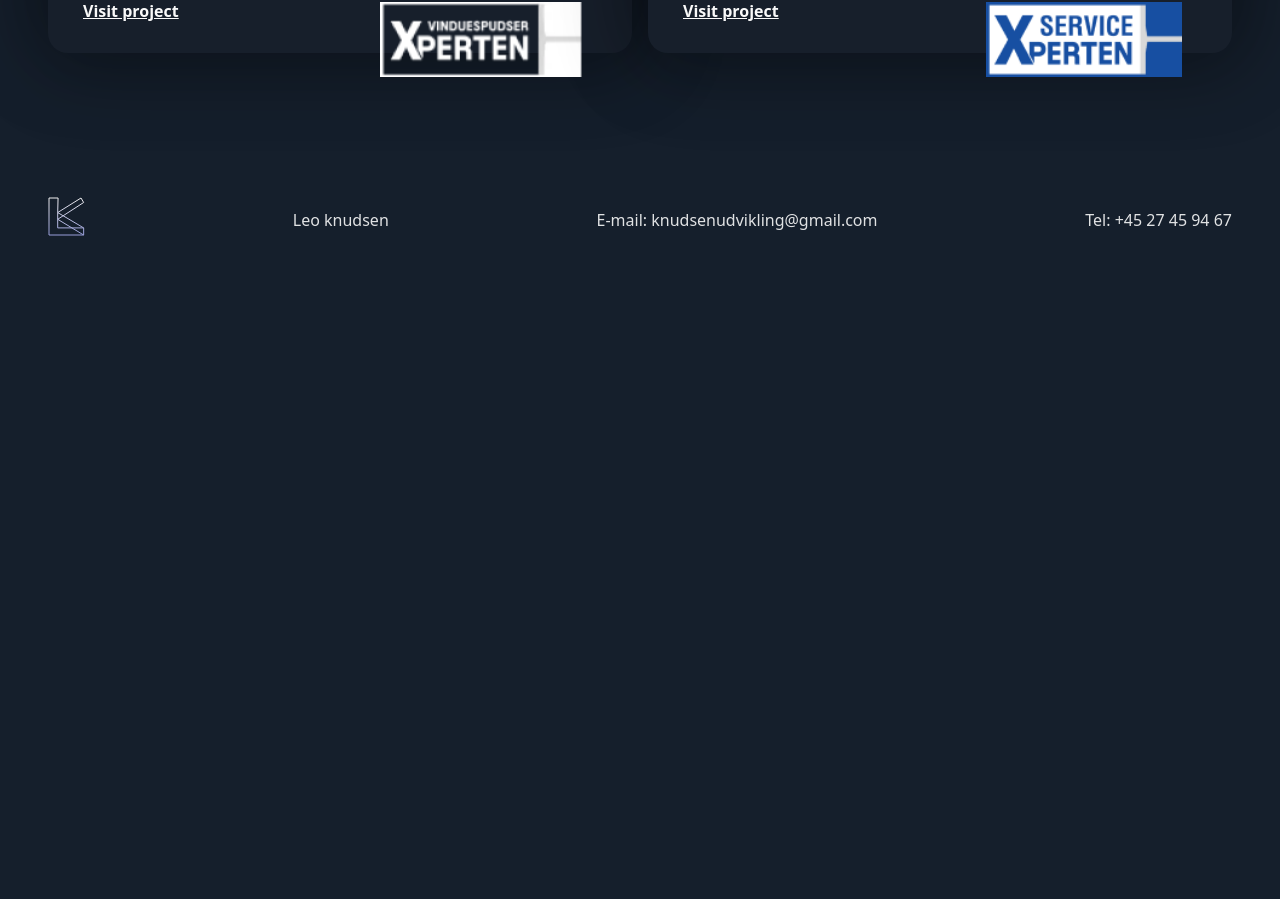
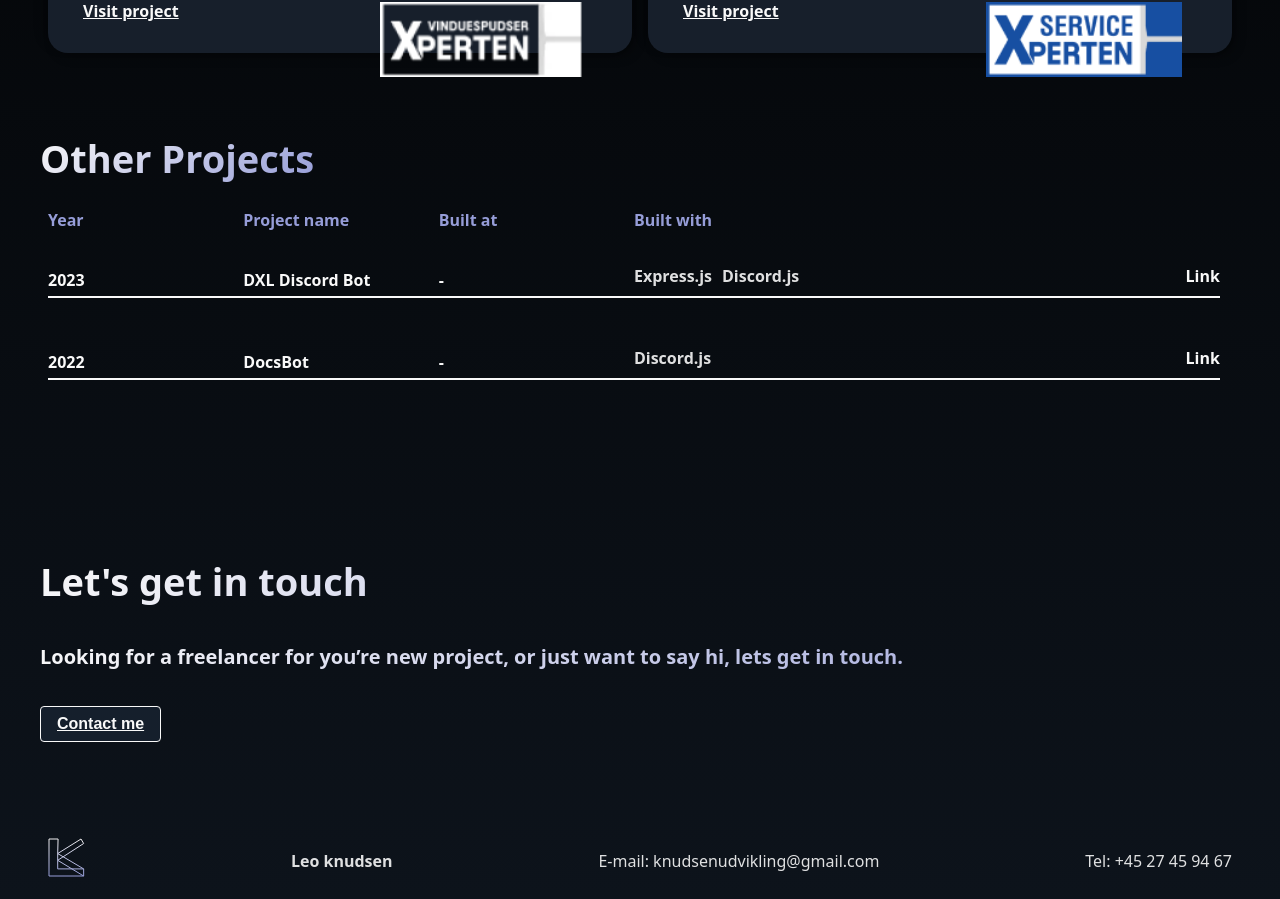
Before and after one commit to lk22/vue-portfolio, a Vue app: page /projects in a window 1280 px wide. Shown: the part 1011-1910 px from the top of the page. Before the commit the page ends 1269 px from the top, so only its background shows below. Built offline with nearby package versions, Linux system fonts and the light colour scheme.

Commit message:
finishing projects page

```diff
--- a/index.html
+++ b/index.html
@@ -2,9 +2,9 @@
 <html lang="en">
   <head>
     <meta charset="UTF-8" />
-    <link rel="icon" type="image/svg+xml" href="/vite.svg" />
+    <link rel="icon" type="image/svg+xml" href="/logo.svg" />
     <meta name="viewport" content="width=device-width, initial-scale=1.0" />
-    <title>Vite + Vue + TS</title>
+    <title>Leo Knudsen</title>
   </head>
   <body>
     <div id="app"></div>
--- a/src/components/About/OtherWorkplace.vue
+++ b/src/components/About/OtherWorkplace.vue
@@ -42,4 +42,8 @@
   .workplace-date {
     text-align: right;
   }
+
+  p {
+    font-weight: bold;
+  }
 </style>
--- a/src/components/About/Tools.vue
+++ b/src/components/About/Tools.vue
@@ -33,7 +33,7 @@ import { reactive } from 'vue'
       <nav>
         <ul>
           <li v-for="tool in toolList.toolList">
-            <span>{{ tool }}</span>
+            <span class="tool-item-text">{{ tool }}</span>
           </li>
         </ul>
       </nav>
@@ -97,4 +97,8 @@ import { reactive } from 'vue'
     top: 5px;
     border-radius: 100px;
   }
+
+  .tool-item-text {
+    font-weight: bold;
+  }
 </style>
--- a/src/components/Base/Footer.vue
+++ b/src/components/Base/Footer.vue
@@ -31,6 +31,10 @@
     width: 100%;
   }
 
+  span:nth-child(2) {
+    font-weight: bold;
+  }
+
   .row {
     align-items: center;
   }
--- a/src/components/Base/Header/Navigation.vue
+++ b/src/components/Base/Header/Navigation.vue
@@ -9,21 +9,13 @@
 
   const links = reactive<Link[]>([
     {
-      name: 'Home',
-      path: '/'
-    },
-    {
       name: 'About',
       path: '/about'
     },
     {
       name: 'Projects',
       path: '/projects'
-    },
-    {
-      name: 'Contact',
-      path: '/contact'
-    },
+    }
   ]);
 </script>
 
--- a/src/components/Projects/FeaturedProject.vue
+++ b/src/components/Projects/FeaturedProject.vue
@@ -63,8 +63,8 @@
     -webkit-border-radius: 20px;
     border-radius: 20px;
     background: #171f2b;
-    -webkit-box-shadow: 5px 5px 80px #000, -5px -5px 80px #000000;
-    box-shadow: 5px 5px 80px 10px rgba(0,0,0,0.25), -5px -5px 80px 10px rgba(0,0,0,0.25);
+    -webkit-box-shadow: 5px 5px 10px 0px #000, -5px -5px 10px 0px #000000;
+    box-shadow: 5px 5px 10px 0px rgba(0,0,0,0.25), -5px -5px 10px 0px rgba(0,0,0,0.25);
     padding: 2rem;
     min-height: 380px;
     transition: cubic-bezier(0.175, 0.885, 0.32, 1.275) 0.3s;
--- /dev/null
+++ b/src/components/Projects/OtherProject.vue
@@ -0,0 +1,77 @@
+<script setup lang="ts">
+  const project = defineProps<{
+    year: string;
+    name: string;
+    location: string;
+    technologies: string[];
+    link: string;
+  }>()
+</script>
+
+<template>
+  <div class="project">
+    <div class="row">
+      <div class="col-2">
+        <div class="project-year">
+          <p>{{ project.year }}</p>
+        </div>
+      </div>
+      <div class="col-2">
+        <div class="project-name">
+          <p>{{ project.name }}</p>
+        </div>
+      </div>
+      <div class="col-2">
+        <div class="project-location">
+          <p>{{ project.location }}</p>
+        </div>
+      </div>
+      <div class="col-2">
+        <div class="project-technologies">
+          <ul>
+            <li v-for="technology in project.technologies" :key="technology">
+              {{ technology }}
+            </li>
+          </ul>
+        </div>
+      </div>
+      <div class="col-4">
+        <div class="project-link">
+          <a :href="project.link" target="_blank">Link</a>
+        </div>
+      </div>
+    </div>
+  </div>
+</template>
+
+<style scoped>
+  .project {
+    margin-block: 2em 1em;
+    width: 100%;
+    border-bottom: 2px solid #f9f9f9;
+    font-weight: 600;
+  }
+
+  ul {
+    display: flex;
+    flex-flow: row wrap;
+    gap: 10px;
+  }
+
+  li {
+    list-style: none;
+  }
+
+  .project [class*="col-"] {
+    padding-inline: 0;
+  }
+
+  .project-link {
+    text-align: right;
+  }
+
+  .project-link a {
+    text-decoration: none;
+    color: #f9f9f9;
+  }
+</style>
--- a/src/style.css
+++ b/src/style.css
@@ -8,7 +8,8 @@
   color-scheme: light dark;
   color: rgba(255, 255, 255, 0.87);
   --white: #f9f9f9;
-  background-color: #151F2C;
+  /* background-color: #151F2C; */
+  background: linear-gradient(180deg, #151F2C 4%, #000 20%, #151F2C 150%);
 
   font-synthesis: none;
   text-rendering: optimizeLegibility;
--- a/src/views/Home.vue
+++ b/src/views/Home.vue
@@ -167,6 +167,6 @@ That operates all around Denmark."
   }
 
   .go-to-archive {
-    margin-top: 5rem;
+    margin-top: 0rem;
   }
 </style>
--- a/src/views/Projects.vue
+++ b/src/views/Projects.vue
@@ -1,5 +1,6 @@
 <script setup lang="ts">
   import FeaturedProject from '../components/Projects/FeaturedProject.vue';
+  import OtherProject from '../components/Projects/OtherProject.vue';
 </script>
 
 <template>
@@ -49,7 +50,53 @@ That operates all around Denmark."
           logo="/servicexperten.png"
         />
       </div>
+      <div class="row other-projects">
+        <h2>Other Projects</h2>
+        <div class="col-12">
+          <div class="row">
+            <div class="col-2">
+              <span class="project-label">Year</span>
+            </div>
+            <div class="col-2">
+              <span class="project-label">Project name</span>
+            </div>
+            <div class="col-2">
+              <span class="project-label">Built at</span>
+            </div>
+            <div class="col-2">
+              <span class="project-label">Built with</span>
+            </div>
+          </div>
+        </div>
+        <div class="col-12">
+          <OtherProject
+            year="2023"
+            name="DXL Discord Bot"
+            location="-"
+            :technologies="['Express.js', 'Discord.js']"
+            link=""
+          />
+        </div>
+        <div class="col-12">
+          <OtherProject
+            year="2022"
+            name="DocsBot"
+            location="-"
+            :technologies="['Discord.js']"
+            link=""
+          />
+        </div>
+      </div>
     </div>
+  </section>
+  <section class="container">
+      <h2>Let's get in touch</h2>
+      <h4>Looking for a freelancer for you’re new project, or just want to say hi, lets get in touch.</h4>
+      <button>
+        <router-link to="/contact">
+          Contact me
+        </router-link>
+      </button>
   </section>
 </template>
 
@@ -57,4 +104,17 @@ That operates all around Denmark."
   h1 {
     margin-bottom: 3rem;
   }
+
+  .row.other-projects {
+    margin-top: 2rem;
+  }
+
+  .row.other-projects .col-2 {
+    padding-inline: 0;
+  }
+
+  .project-label {
+    font-weight: bold;
+    color: #969DD8;
+  }
 </style>
```
Also changed, not shown: src/components/HelloWorld.vue (deleted, +0 -38 lines).
